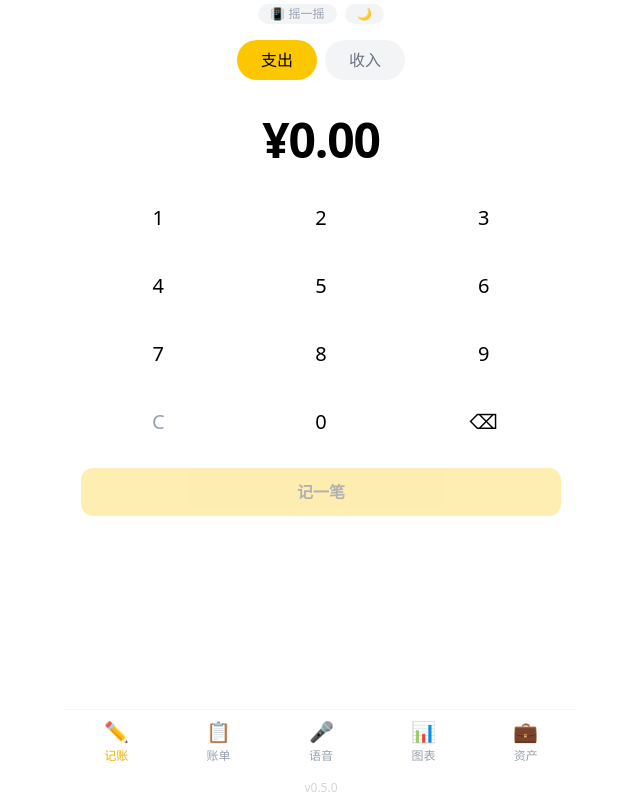
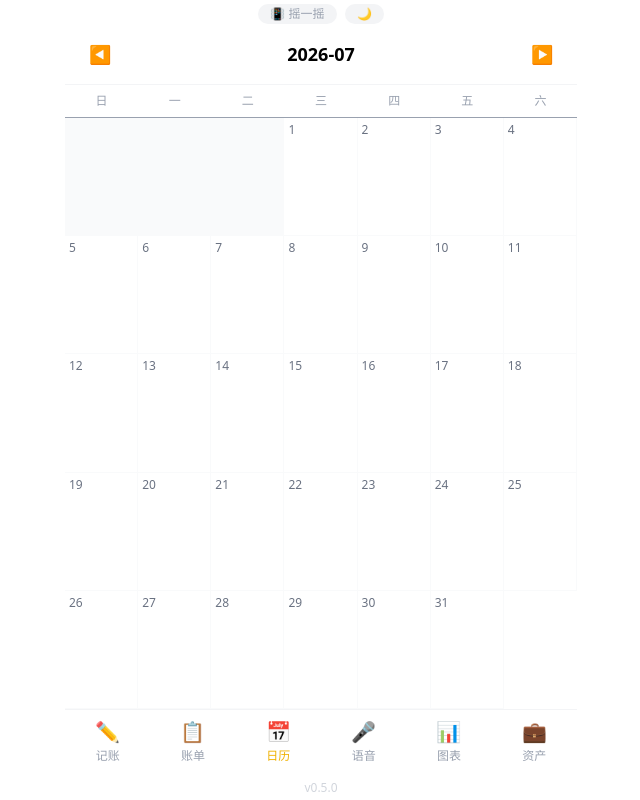
Before and after one commit to leluaizuguo/ledger, a React (Vite) app: page /#/calendar in a window 1280 px wide. Before the commit this address led to /#/record. Shown: the whole page, without its empty margins (319-959 px from the left). Built offline with nearby package versions, Linux system fonts and the light colour scheme; the HTML template or start-up script is replaced by a standard one.

Commit message:
feat: split payment & calendar view. All 10 items done

```diff
--- a/package.json
+++ b/package.json
@@ -1,7 +1,7 @@
 {
   "name": "ledger",
   "private": true,
-  "version": "0.6.4",
+  "version": "0.6.5",
   "type": "module",
   "scripts": {
     "dev": "vite",
--- a/src/App.tsx
+++ b/src/App.tsx
@@ -3,6 +3,7 @@ import Layout from './components/Layout'
 import RecordPage from './pages/RecordPage'
 import BillsPage from './pages/BillsPage'
 import ChartPage from './pages/ChartPage'
+import CalendarPage from './pages/CalendarPage'
 import AccountPage from './pages/AccountPage'
 
 export default function App() {
@@ -12,6 +13,7 @@ export default function App() {
         <Route element={<Layout />}>
           <Route path="/record"   element={<RecordPage />} />
           <Route path="/bills"    element={<BillsPage />} />
+          <Route path="/calendar" element={<CalendarPage />} />
           <Route path="/chart"    element={<ChartPage />} />
           <Route path="/accounts" element={<AccountPage />} />
         </Route>
--- a/src/components/Layout.tsx
+++ b/src/components/Layout.tsx
@@ -8,6 +8,7 @@ import { getTodayISO } from '../utils/format'
 const tabs = [
   { path: '/record',   label: '记账', icon: '✏️' },
   { path: '/bills',    label: '账单', icon: '📋' },
+  { path: '/calendar', label: '日历', icon: '📅' },
   { path: '/chart',    label: '图表', icon: '📊' },
   { path: '/accounts', label: '资产', icon: '💼' },
 ]
--- /dev/null
+++ b/src/pages/CalendarPage.tsx
@@ -0,0 +1,78 @@
+import { useEffect, useMemo } from 'react'
+import { useStore } from '../store/useStore'
+
+export default function CalendarPage() {
+  const { bills, currentMonth, loadBills, setCurrentMonth, expenseCategories } = useStore()
+
+  useEffect(() => { loadBills() }, [currentMonth, loadBills])
+
+  const calendar = useMemo(() => {
+    const [y, m] = currentMonth.split('-').map(Number)
+    const firstDay = new Date(y, m - 1, 1).getDay()
+    const daysInMonth = new Date(y, m, 0).getDate()
+
+    // 每日金额汇总
+    const dailyMap: Record<string, { expense: number; income: number }> = {}
+    for (const b of bills) {
+      const day = b.date.slice(8)
+      if (!dailyMap[day]) dailyMap[day] = { expense: 0, income: 0 }
+      if (b.type === 'expense') dailyMap[day].expense += b.amount
+      else if (b.type === 'income') dailyMap[day].income += b.amount
+    }
+
+    const days: { day: number; expense: number; income: number }[] = []
+    for (let i = 0; i < firstDay; i++) days.push({ day: 0, expense: 0, income: 0 })
+    for (let d = 1; d <= daysInMonth; d++) {
+      const key = String(d).padStart(2, '0')
+      days.push({ day: d, ...(dailyMap[key] || { expense: 0, income: 0 }) })
+    }
+
+    return days
+  }, [bills, currentMonth])
+
+  const goMonth = (delta: number) => {
+    const [y, m] = currentMonth.split('-').map(Number)
+    const d = new Date(y, m - 1 + delta, 1)
+    setCurrentMonth(`${d.getFullYear()}-${String(d.getMonth() + 1).padStart(2, '0')}`)
+  }
+
+  return (
+    <div className="flex flex-col h-full">
+      <div className="p-4 border-b border-gray-100 dark:border-gray-800 flex items-center justify-between">
+        <button onClick={() => goMonth(-1)} className="text-lg px-2">◀</button>
+        <span className="text-lg font-bold dark:text-white">{currentMonth}</span>
+        <button onClick={() => goMonth(1)} className="text-lg px-2">▶</button>
+      </div>
+
+      {/* 星期头 */}
+      <div className="grid grid-cols-7 text-center text-xs text-gray-400 py-2 border-b dark:border-gray-800">
+        {['日','一','二','三','四','五','六'].map(w => <div key={w}>{w}</div>)}
+      </div>
+
+      {/* 日历网格 */}
+      <div className="grid grid-cols-7 flex-1">
+        {calendar.map((d, i) => (
+          <div key={i} className={`border-b border-r border-gray-50 dark:border-gray-800 p-1 text-xs ${
+            d.day === 0 ? 'bg-gray-50 dark:bg-gray-800/50' : ''
+          }`}>
+            {d.day > 0 && (
+              <>
+                <div className="text-gray-500 dark:text-gray-400 mb-0.5">{d.day}</div>
+                {d.expense > 0 && (
+                  <div className="text-red-500 font-medium leading-tight">
+                    ¥{(d.expense / 100).toFixed(0)}
+                  </div>
+                )}
+                {d.income > 0 && (
+                  <div className="text-green-500 leading-tight">
+                    +{(d.income / 100).toFixed(0)}
+                  </div>
+                )}
+              </>
+            )}
+          </div>
+        ))}
+      </div>
+    </div>
+  )
+}
--- a/src/pages/RecordPage.tsx
+++ b/src/pages/RecordPage.tsx
@@ -15,6 +15,9 @@ export default function RecordPage() {
   const [note, setNote] = useState('')
   const [isReimbursable, setIsReimbursable] = useState(false)
   const [imageData, setImageData] = useState<string>('')
+  const [splitPay, setSplitPay] = useState(false)
+  const [account2, setAccount2] = useState('cash')
+  const [amount2Fen, setAmount2Fen] = useState(0)
 
   const categories = billType === 'expense' ? expenseCategories : incomeCategories
 
@@ -36,8 +39,16 @@ export default function RecordPage() {
       note: note.trim() || categories.find(c => c.id === categoryId)?.name || '',
       date: getTodayISO(), isReimbursable, imageData: imageData || undefined,
     })
+    if (splitPay && amount2Fen > 0 && account2 !== accountId) {
+      await addBillRecord({
+        amount: amount2Fen, type: billType, categoryId, accountId: account2,
+        note: (note.trim() || categories.find(c => c.id === categoryId)?.name || '') + '(组合)',
+        date: getTodayISO(), isReimbursable,
+      })
+    }
     setShowCategory(false); setCategoryId(null); setAmountFen(0)
     setNote(''); setIsReimbursable(false); setImageData('')
+    setSplitPay(false); setAmount2Fen(0); setAccount2('cash')
   }
 
   const handleSaveAsTemplate = async () => {
@@ -124,6 +135,21 @@ export default function RecordPage() {
                 }} />
             </label>
           </div>
+          {/* 组合付款 */}
+          <label className="flex items-center gap-2 mb-2 text-sm text-gray-500">
+            <input type="checkbox" checked={splitPay} onChange={e => setSplitPay(e.target.checked)} className="w-4 h-4 accent-yellow-400" />
+            组合付款
+          </label>
+          {splitPay && (
+            <div className="flex gap-2 mb-2">
+              <select value={account2} onChange={e => setAccount2(e.target.value)} className="flex-1 px-2 py-2 bg-gray-50 dark:bg-gray-800 dark:text-white rounded text-sm">
+                {accounts.filter(a => a.id !== accountId).map(a => <option key={a.id} value={a.id}>{a.icon} {a.name}</option>)}
+              </select>
+              <input type="number" placeholder="金额" value={amount2Fen ? (amount2Fen/100).toString() : ''}
+                onChange={e => setAmount2Fen(Math.round(parseFloat(e.target.value || '0') * 100))}
+                className="w-24 px-2 py-2 bg-gray-50 dark:bg-gray-800 dark:text-white rounded text-sm" />
+            </div>
+          )}
           <div className="flex-1 overflow-auto">
             <CategoryGrid categories={categories} selected={categoryId} onSelect={setCategoryId} />
           </div>
```
